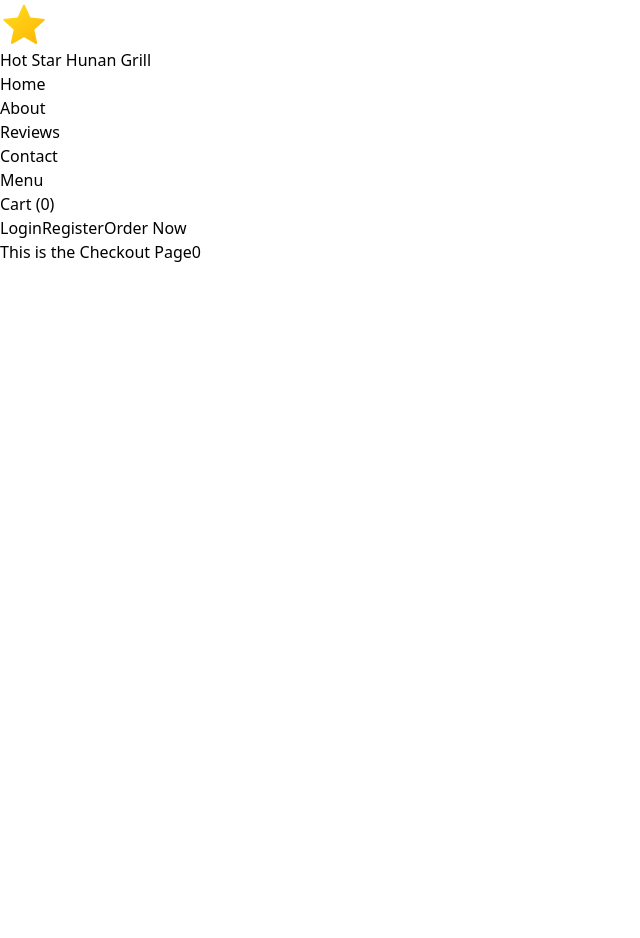
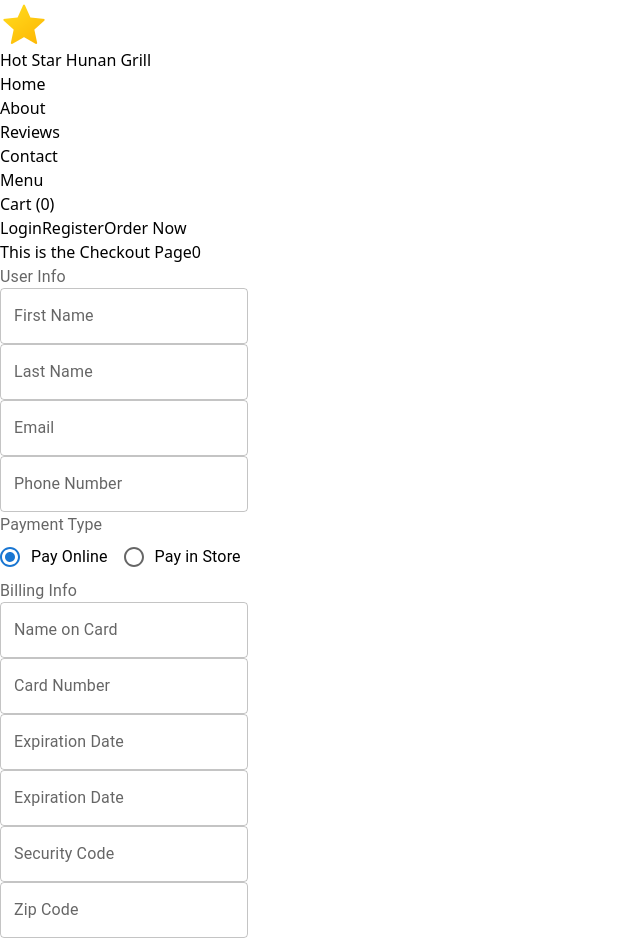
Before and after one commit to jonespinoza111/react-restaurant, a React (Vite) app: page /checkout in a window 1280 px wide. Shown: the whole page, without its empty margins (0-640 px from the left). Before the commit the page ends 800 px from the top, so only its background shows below. Built offline with nearby package versions, Linux system fonts and the light colour scheme.

Commit message:
checkout forms

```diff
--- /dev/null
+++ b/src/components/BillingInfoFieldSet.jsx
@@ -0,0 +1,44 @@
+import React, { useState } from 'react'
+import { FormLabel, MenuItem, Select, TextField } from '@mui/material';
+
+const BillingInfoFieldSet = () => {
+    const [expirationDate, setExpirationDate] = useState('');
+
+    const handleChange = (event) => {
+        setExpirationDate(event.target.value);
+    };
+
+  return (
+    <fieldset className="user-info flex flex-col gap-y-4">
+        <FormLabel id="payment-type-label flex justify-center items-center">Billing Info</FormLabel>
+        <div className="input-group flex flex-row w-[100%]">
+            <div className="input-container name-input w-[100%]">
+                <TextField id="outlined-basic" className='w-[100%]' label="Name on Card" variant="outlined" />
+            </div>
+        </div>
+        <div className='input-group flex flex-row w-[100%]'>
+            <div className="input-container card-number-input w-[100%]">
+                <TextField id="outlined-basic" className='w-[100%]' label="Card Number" variant="outlined" />
+            </div>
+        </div>
+        <div className='input-group flex flex-row w-[100%] gap-x-4'>
+            <div className="input-container expiration-date-input w-[48%]">
+                <TextField id="outlined-basic" className='w-[100%]' label="Expiration Date" variant="outlined" />
+            </div>
+            <div className="input-container expiration-date-input w-[48%]">
+                <TextField id="outlined-basic" className='w-[100%]' label="Expiration Date" variant="outlined" />
+            </div>
+        </div>
+        <div className="input-group flex flex-row justify-start w-[100%] gap-x-4">
+            <div className="input-container security-code-input w-[48%]">
+                <TextField id="outlined-basic" className='w-[100%]' label="Security Code" variant="outlined" />
+            </div>
+            <div className="input-container zip-code-input w-[48%]">
+                <TextField id="outlined-basic" className='w-[100%]' label="Zip Code" variant="outlined" />
+            </div>
+        </div>
+    </fieldset>
+  )
+}
+
+export default BillingInfoFieldSet;
--- /dev/null
+++ b/src/components/CheckoutForm.jsx
@@ -0,0 +1,14 @@
+import React from 'react'
+import BillingInfoFieldSet from './BillingInfoFieldSet';
+import UserInfoFieldSet from './UserInfoFieldSet';
+
+const CheckoutForm = () => {
+  return (
+    <div className='w-[40%] p-5 bg-slate-200'>
+      <UserInfoFieldSet handleChange={() => console.log('hello')} />
+      <BillingInfoFieldSet />
+    </div>
+  )
+}
+
+export default CheckoutForm;
--- /dev/null
+++ b/src/components/UserInfoFieldSet.jsx
@@ -0,0 +1,42 @@
+import React from 'react';
+import TextField from '@mui/material/TextField';
+import { FormControlLabel, FormLabel, Radio, RadioGroup } from '@mui/material';
+
+const UserInfoFieldSet = ({ paymentType = "Pay online", handleChange }) => {
+  return (
+    <fieldset className="user-info flex flex-col gap-y-4">
+        <FormLabel id="payment-type-label flex justify-center items-center">User Info</FormLabel>
+        <div className="input-group flex flex-row w-[100%] gap-x-4">
+            <div className="input-container name-input w-[48%]">
+                <TextField id="outlined-basic" className='w-[100%]' label="First Name" variant="outlined" />
+            </div>
+            <div className="input-container name-input w-[48%]">
+                <TextField id="outlined-basic" className='w-[100%]' label="Last Name" variant="outlined" />
+            </div>
+        </div>
+        <div className='input-group flex flex-row w-[100%] gap-x-4'>
+            <div className="input-container email-input w-[48%]">
+                <TextField id="outlined-basic" className='w-[100%]' label="Email" variant="outlined" />
+            </div>
+            <div className="input-container phone-number-input w-[48%]">
+                <TextField id="outlined-basic" className='w-[100%]' label="Phone Number" variant="outlined" />
+            </div>
+        </div>
+        <div className="input-container payment-type w-[100%] mb-5">
+            <FormLabel id="payment-type-label flex justify-center items-center">Payment Type</FormLabel>
+            <RadioGroup
+                row
+                aria-labelledby="payment-type-group"
+                defaultValue="female"
+                name="radio-buttons-group"
+                className='w-[100%] flex flex-row justify-center'
+            >
+                <FormControlLabel value="female" control={<Radio />} label="Pay Online" />
+                <FormControlLabel value="male" control={<Radio />} label="Pay in Store" />
+            </RadioGroup>
+        </div>
+    </fieldset>
+  )
+}
+
+export default UserInfoFieldSet;
--- a/src/pages/Checkout.jsx
+++ b/src/pages/Checkout.jsx
@@ -1,12 +1,14 @@
 import React, { useContext } from 'react'
+import CheckoutForm from '../components/CheckoutForm';
 import ShoppingCartContext from '../context/ShoppingCartContext';
 
 const Checkout = () => {
   const { checkoutTotal } = useContext(ShoppingCartContext);
   return (
-    <div>
+    <div className='checkout-page flex flex-col items-center'>
       This is the Checkout Page
       {checkoutTotal && checkoutTotal}
+      <CheckoutForm />
     </div>
   )
 }
```
